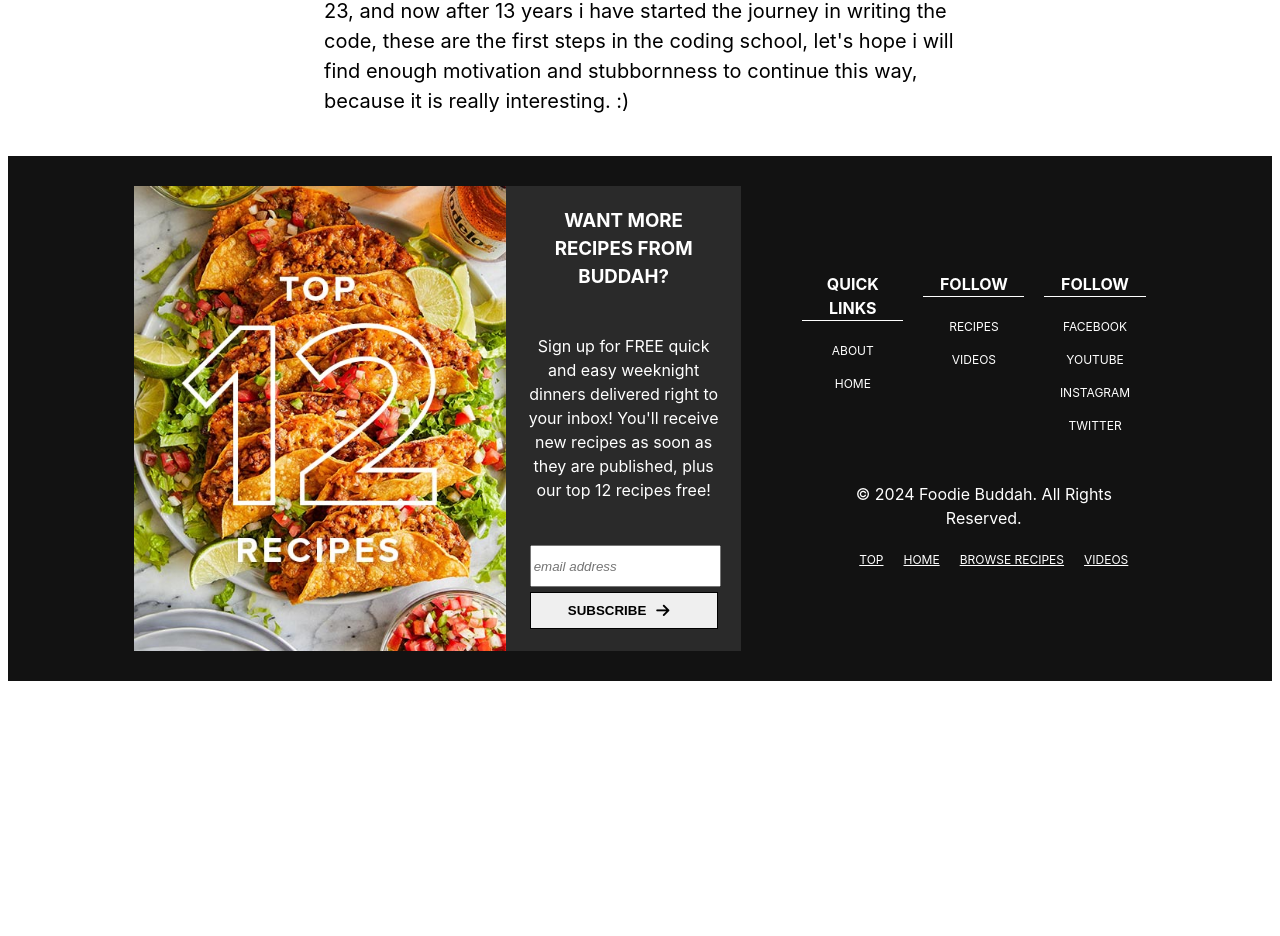
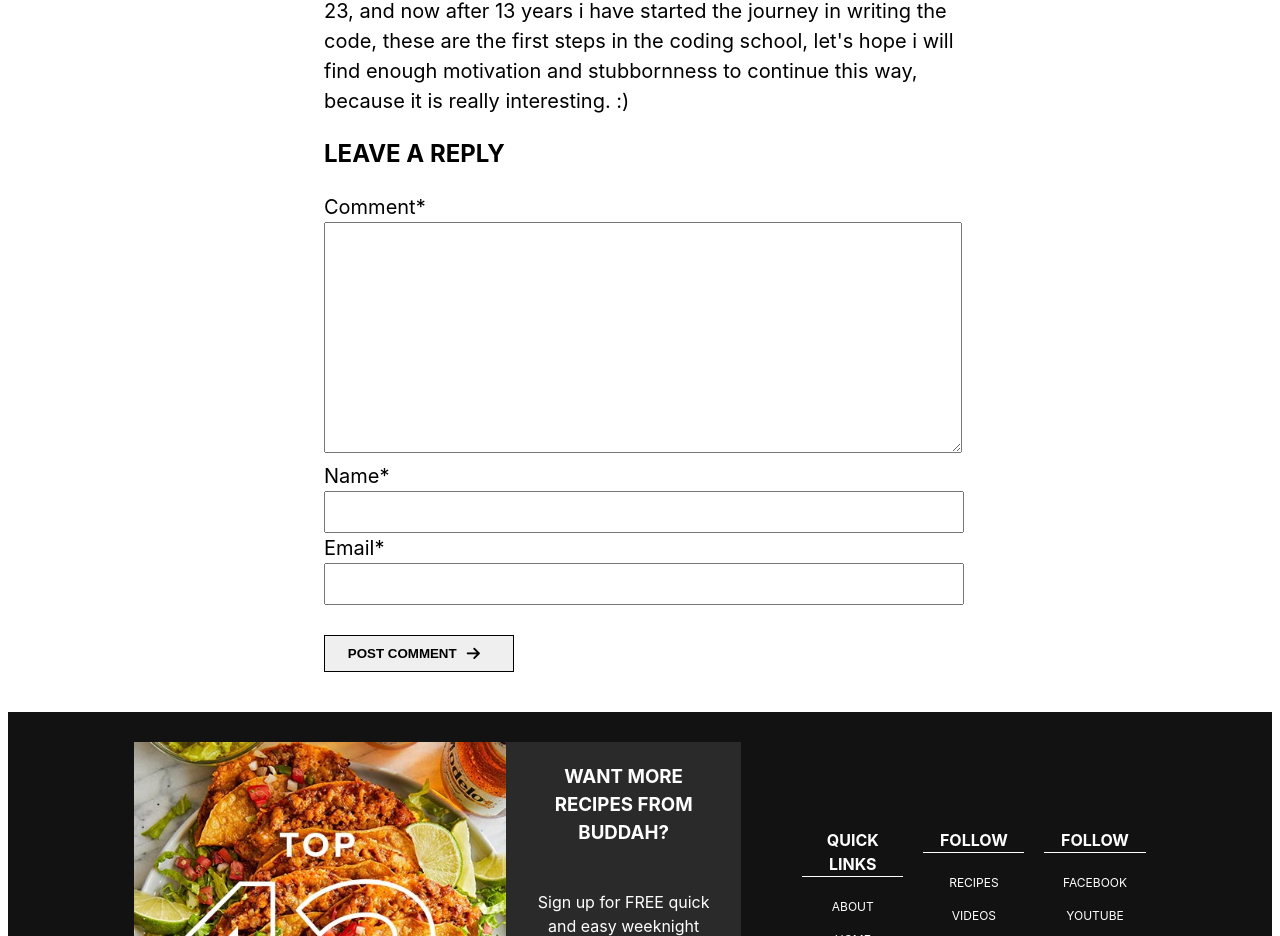
Before and after one commit to Budam87/Recipes, a React (Vite) app in the folder Frontend/food-recipes/: page /about in a window 1280 px wide. Shown: the part 2180-3116 px from the top of the page. Before the commit the page ends 2869 px from the top, so only its background shows below. Built offline with nearby package versions, Linux system fonts and the light colour scheme.

Commit message:
created Comments coponent in About page, next step to implement post operation.

```diff
--- /dev/null
+++ b/Frontend/food-recipes/components/Comments.jsx
@@ -0,0 +1,19 @@
+import '../css/Comments.css';
+import { Button } from './Button';
+
+export function Comments() {
+    return (
+        <div className="comments">
+            <h2>LEAVE A REPLY</h2>
+            <form action="">
+                <label htmlFor="comment">Comment*</label> <br />
+                <textarea name="comment" id="comment" rows='15' ></textarea> <br />
+                <label htmlFor="name">Name*</label> <br />
+                <input type="text" name="name" id="name" />
+                <label htmlFor="email">Email*</label>
+                <input type="email" name="email" id="email" />
+                <Button text="POST COMMENT" className="comments-btn" />
+            </form>
+        </div>
+    )
+}
--- /dev/null
+++ b/Frontend/food-recipes/css/Comments.css
@@ -0,0 +1,16 @@
+form {
+    font-size: 20px;
+}
+
+textarea {
+    width: 100%;
+}
+
+input {
+    width: 100%;
+}
+
+.comments-btn {
+    width: 30%;
+    margin-top: 30px;
+}
--- a/Frontend/food-recipes/pages/About.jsx
+++ b/Frontend/food-recipes/pages/About.jsx
@@ -2,6 +2,7 @@ import "../css/About.css";
 import about from "../assets/cupcake.jpg";
 import pan from "../assets/pan.webp";
 import cookingcoding from "../assets/cookingcoding.jpg";
+import { Comments } from "../components/Comments";
 
 export function About() {
   return (
@@ -38,6 +39,7 @@ export function About() {
           enough motivation and stubbornness to continue this way, because it is
           really interesting. :)
         </p>
+        <Comments />
       </div>
     </div>
   );
```
